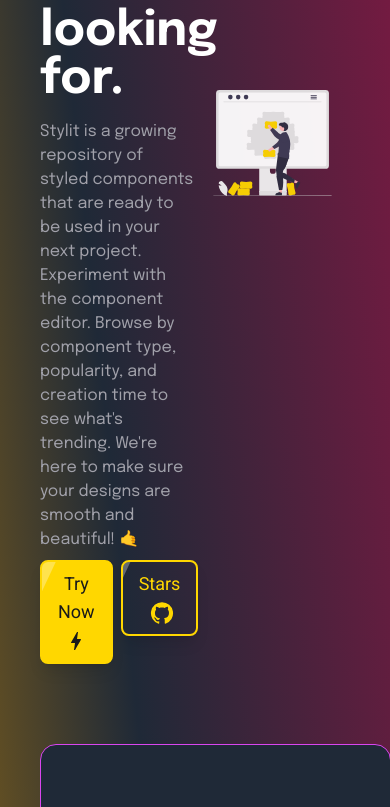
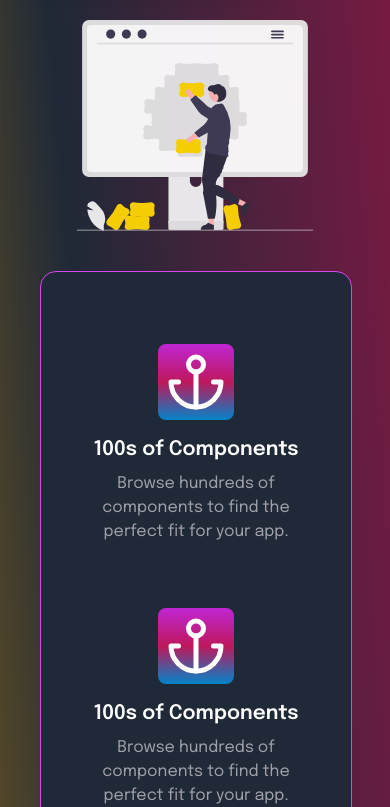
Before and after one commit to BlakeEriks/stylit, a Next.js app: page / in a window 390 px wide. Shown: the part 597-1404 px from the top of the page. Built offline with nearby package versions, Linux system fonts and the light colour scheme; no server answers.

Commit message:
Make front page mobile friendly

```diff
--- a/components/Features.tsx
+++ b/components/Features.tsx
@@ -58,9 +58,9 @@
   ]
 
   return (
-    <div className="flex flex-wrap justify-between">
+    <div className="w-full flex justify-center flex-wrap ">
       {features.map(({icon, title, description}, index) => (
-        <div key={index} className="flex flex-col items-center flex-wrap min-w-[10vw] max-w-[15vw] mx-4 my-10" data-aos="fade-left">
+        <div key={index} className="flex flex-col items-center flex-wrap min-w-[10vw] max-w-[250px] px-4 py-8" data-aos="fade-left">
           <div className="rounded-lg bg-gradient-to-b from-fuchsia-600 via-pink-700 to-sky-600 text-white p-2 text-6xl">
             {icon}
           </div>
--- a/components/Header.tsx
+++ b/components/Header.tsx
@@ -78,7 +78,7 @@
               <span className="rounded-full overflow-hidden mr-2 flex items-center">
                 <Image src={user.photoURL} alt={user.photoURL} height={24} width={24}/>
               </span>
-              {user.displayName}
+              {user.displayName.split(' ')[0]}
             </Btn>
             <Menu
               id="demo-positioned-menu"
--- a/components/Hero.tsx
+++ b/components/Hero.tsx
@@ -32,12 +32,12 @@
 
   return (
     <div className="flex flex-col w-full p-10">
-      <div className="flex items-center text-6xl h-2/3 min-h-[40rem] w-full my-20">
-        <div className="w-1/2 flex flex-col animate__animated animate__fadeInLeft">
+      <div className="flex flex-col md:flex-row items-center md:h-[66vh] min-h-[40rem] w-full ">
+        <div className="w-full md:w-1/2 flex flex-col animate__animated animate__fadeInLeft">
           <div className="text-base uppercase font-bold bg-gradient-to-r from-sky-500 via-fuchsia-600 to-orange-600 text-transparent bg-clip-text">
             Hundreds of components. Open Source. Endless customization.
           </div>
-          <div className="text-5xl font-bold text-white my-3">
+          <div className="text-3xl md:text-5xl font-bold text-white my-3">
             The component repository you&apos;ve been looking for.
           </div>
           <div className="text-base text-gray mt-1">
@@ -64,11 +64,11 @@
             </a>
           </div>
         </div>
-        <div className="w-1/2 animate__animated animate__fadeInRight">
+        <div className="md:w-1/2 my-8 animate__animated animate__fadeInRight">
           <Image src={asset2} height={680} width={1000} className='opacity-95' priority/>
         </div>
       </div>
-      <div className="flex flex-col items-center border bg-grey-800 border-fuchsia-500 min-w-[90vw] max-w-[95vw] rounded-2xl p-5 py-10">
+      <div className="w-full flex flex-col items-center border bg-grey-800 border-fuchsia-500 min-w-[80vw] max-w-[95vw] rounded-2xl p-5 py-10">
         <Features />
         <HowItWorks />
       </div>
--- a/components/HowItWorks.tsx
+++ b/components/HowItWorks.tsx
@@ -10,7 +10,7 @@
           How it works
         </div>
       </div>
-      <div className="flex w-full justify-between text-white items-start">
+      <div className="flex flex-col md:flex-row w-full justify-between text-white items-start">
         <div className="flex flex-col items-start pr-2">
           <div className="text-2xl my-4 font-semibold space-y-2">
             <div>
@@ -31,7 +31,7 @@
             </Link>
           </div>
         </div>
-        <div className="flex flex-col w-1/5">
+        <div className="flex flex-col md:w-1/5">
           <div className="flex w-full items-center">
             <div className="uppercase text-xl font-semibold text-gold">
               Step 1
@@ -42,7 +42,7 @@
             Sign in to Stylit using either Github or Google.
           </div>
         </div>
-        <div className="flex flex-col w-1/5">
+        <div className="flex flex-col md:w-1/5">
           <div className="flex w-full items-center">
             <div className="uppercase text-xl font-semibold text-gold">
               Step 2
@@ -59,7 +59,7 @@
             dashboard to create your first component.
           </div>
         </div>
-        <div className="flex flex-col w-1/5">
+        <div className="flex flex-col md:w-1/5">
           <div className="flex w-full items-center">
             <div className="uppercase text-xl font-semibold text-gold">
               Step 3
```
